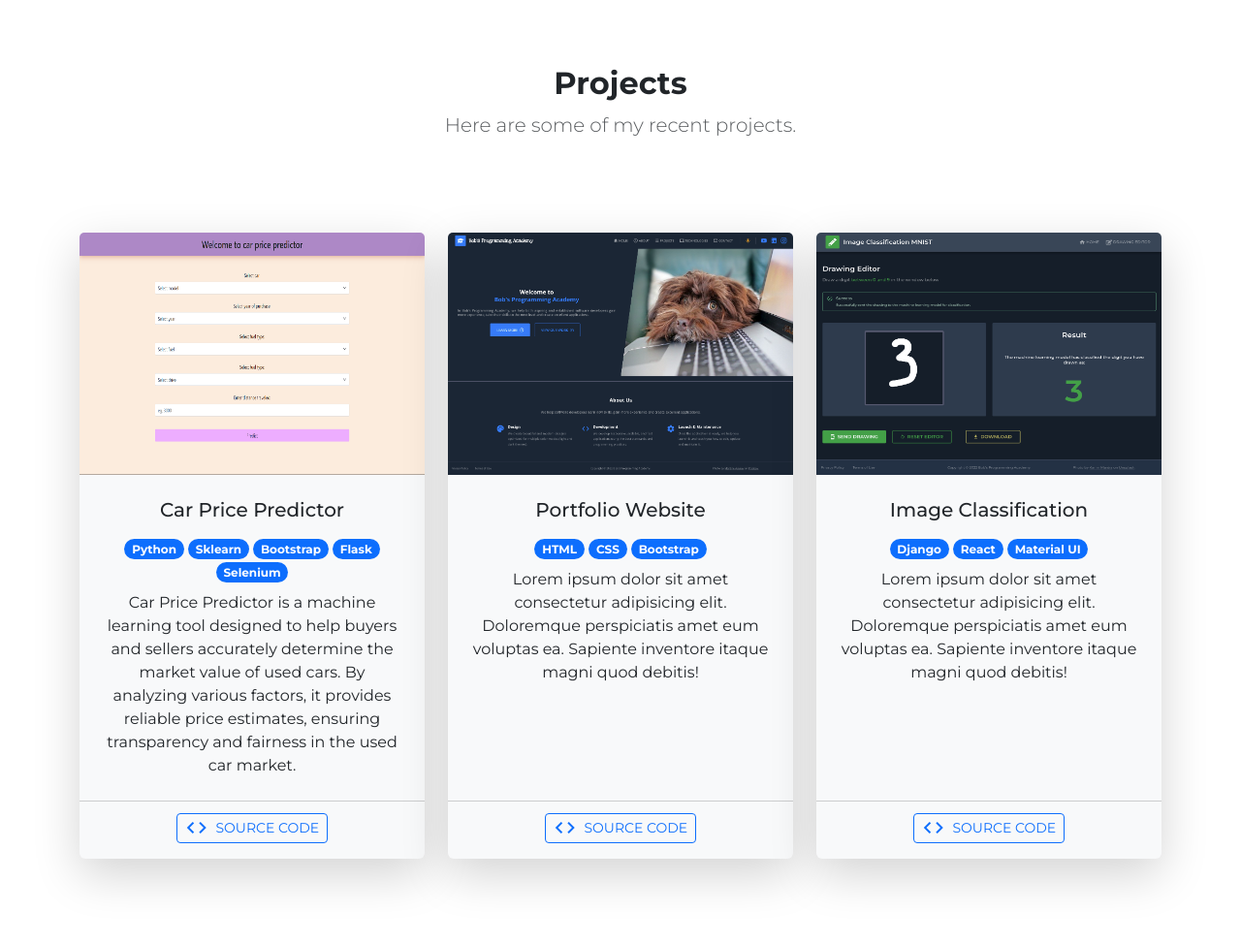
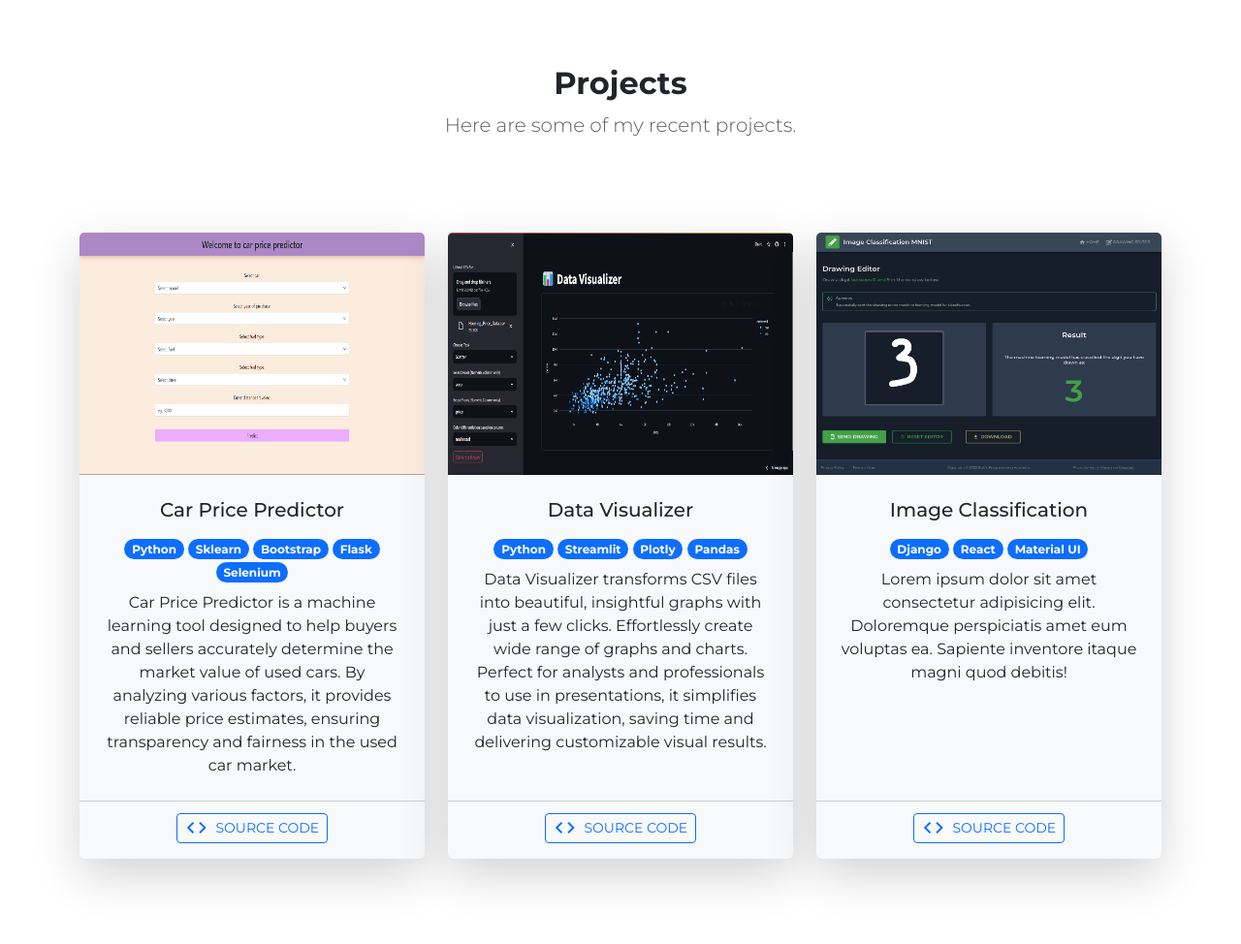
Before and after one commit to chirag-dudhrejia/portfolio_website, a Flask app: page / in a window 1280 px wide. Shown: the part 1356-2330 px from the top of the page at 97% size. Run offline with Flask 3, Linux system fonts and the light colour scheme; some libraries are stand-ins or nearby versions.

Commit message:
error solved

```diff
--- a/templates/index.html
+++ b/templates/index.html
@@ -79,7 +79,7 @@
                                     Learn More
                                     <span class="material-icons-outlined ms-2">help_outline</span>
                                 </a>
-                                <a class="btn btn-outline-primary btn-large tetx-uppercase" href="#about">
+                                <a class="btn btn-outline-primary btn-large tetx-uppercase" href="#projects">
                                     View My Work
                                     <span class="material-icons-outlined ms-2">manage_search</span>
                                 </a>
@@ -158,7 +158,7 @@
 
                         <div class="col-lg-4 mx-auto mb-5">
                             <div class="card h-100 shadow-lg border-0 bg-light">
-                                <img class="card-img-top" src="static/images/project1.png" alt="Project 1">
+                                <img class="card-img-top" src="static/images/car_price_predictor.png" alt="Project 1">
                                 <div class="card-body p-4">
                                     <h5 class="card-title mb-3">Car Price Predictor</h5>
                                     <div class="mb-2">
@@ -187,22 +187,23 @@
 
                         <div class="col-lg-4 mx-auto mb-5">
                             <div class="card h-100 shadow-lg border-0 bg-light">
-                                <img class="card-img-top" src="static/images/project2.png" alt="Project 2">
+                                <img class="card-img-top" src="static/images/data_visualizerr.png" alt="data-visualizer-project-image">
                                 <div class="card-body p-4">
-                                    <h5 class="card-title mb-3">Portfolio Website</h5>
+                                    <h5 class="card-title mb-3">Data Visualizer</h5>
                                     <div class="mb-2">
-                                        <div class="badge bg-primary rounded-pill">HTML</div>
-                                        <div class="badge bg-primary rounded-pill">CSS</div>
-                                        <div class="badge bg-primary rounded-pill">Bootstrap</div>
+                                        <div class="badge bg-primary rounded-pill">Python</div>
+                                        <div class="badge bg-primary rounded-pill">Streamlit</div>
+                                        <div class="badge bg-primary rounded-pill">Plotly</div>
+                                        <div class="badge bg-primary rounded-pill">Pandas</div>
                                     </div>
                                     <p class="card-text">
-                                        Lorem ipsum dolor sit amet consectetur adipisicing elit. Doloremque perspiciatis amet eum voluptas ea. Sapiente inventore itaque magni quod debitis!
+                                            Data Visualizer transforms CSV files into beautiful, insightful graphs with just a few clicks. Effortlessly create wide range of graphs and charts. Perfect for analysts and professionals to use in presentations, it simplifies data visualization, saving time and delivering customizable visual results.
                                     </p>
                                 </div>
                                 <div class="card-footer bg-transparent mb-2">
                                     <a
                                         class="btn btn-outline-primary btn-sm text-uppercase mt-1"
-                                        href="#project_link"
+                                        href="https://datavisualizerr.streamlit.app/"
                                         target="_blank"
                                     >
                                         <span class="material-icons-outlined me-1">code</span>
```
Also changed, not shown: static/images/car_price_predictor.png (renamed from static/images/project1.png), static/images/data_visualizer.png (added), static/images/data_visualizerr.png (added), static/images/project2.png (deleted).
